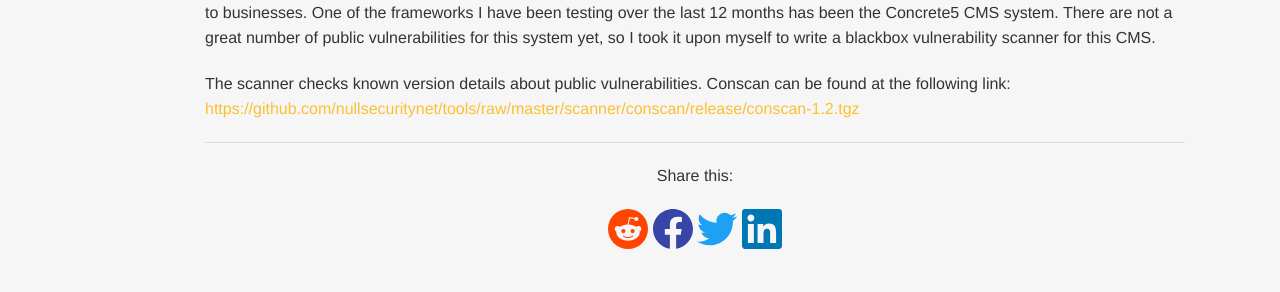
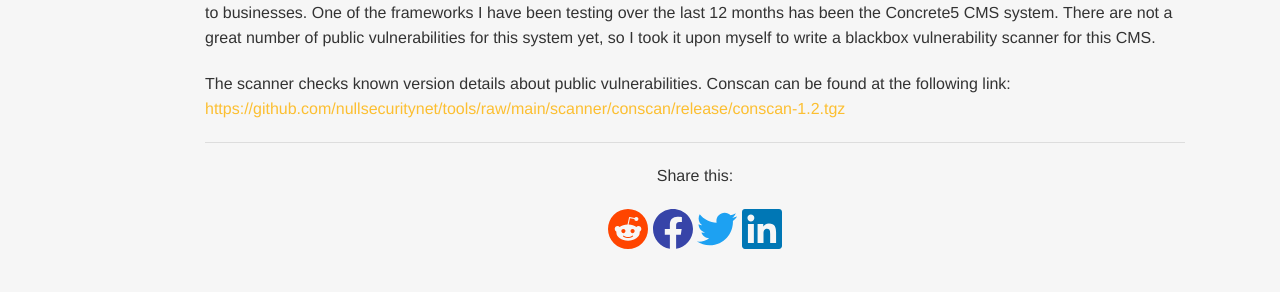
Before and after one commit to thexerocouk/thexerocouk.github.io, a Jekyll site: the page built from _posts/2013-10-26-concrete5-cms-vulnerability-scanner.md, in a window 1280 px wide. Shown: the part 471-763 px from the top of the page. Built offline with Jekyll 4.4.1, drawn with Linux system fonts in a browser that asks for light colours; some web fonts are replaced; comment, search, counter and statistics services are not loaded; part of the change alters nothing that is shown.

Commit message:
Update 2013-10-26-concrete5-cms-vulnerability-scanner.md

```diff
--- a/_posts/2013-10-26-concrete5-cms-vulnerability-scanner.md
+++ b/_posts/2013-10-26-concrete5-cms-vulnerability-scanner.md
@@ -12,4 +12,4 @@ tags: [conscan, concrete5, blackbox, tool, python]
 
 Over the last year, I have been performing penetrative application tests, and there is a huge variety of different CMS frameworks available to businesses. One of the frameworks I have been testing over the last 12 months has been the Concrete5 CMS system. There are not a great number of public vulnerabilities for this system yet, so I took it upon myself to write a blackbox vulnerability scanner for this CMS.
 
-The scanner checks known version details about public vulnerabilities. Conscan can be found at the following link: <a href="https://github.com/nullsecuritynet/tools/raw/master/scanner/conscan/release/conscan-1.2.tgz" target="_blank">https://github.com/nullsecuritynet/tools/raw/master/scanner/conscan/release/conscan-1.2.tgz</a>
+The scanner checks known version details about public vulnerabilities. Conscan can be found at the following link: <a href="https://github.com/nullsecuritynet/tools/raw/main/scanner/conscan/release/conscan-1.2.tgz" target="_blank">https://github.com/nullsecuritynet/tools/raw/main/scanner/conscan/release/conscan-1.2.tgz</a>
```
